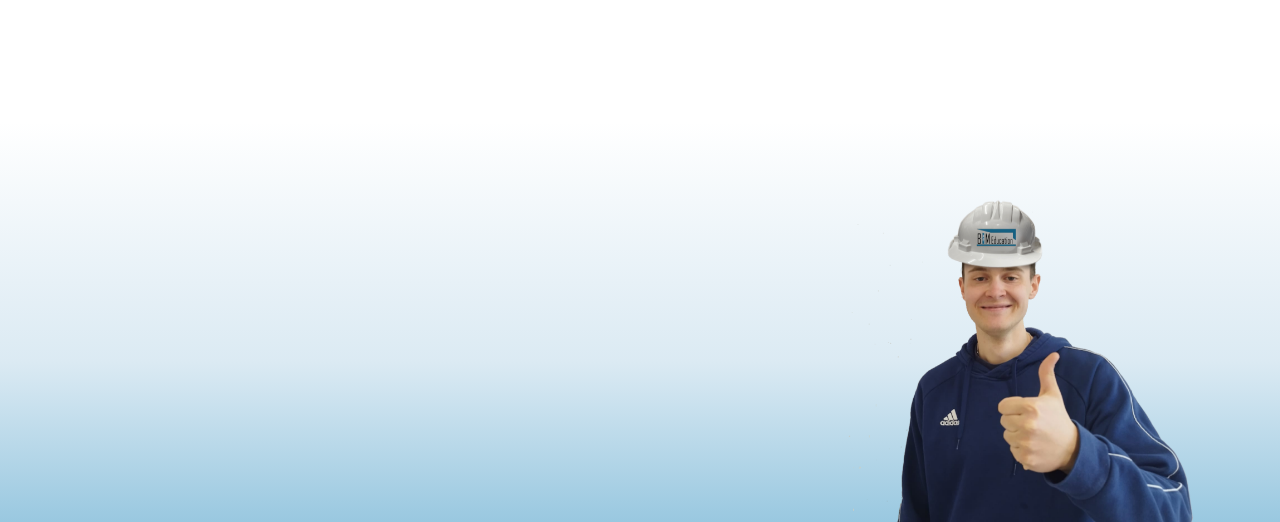
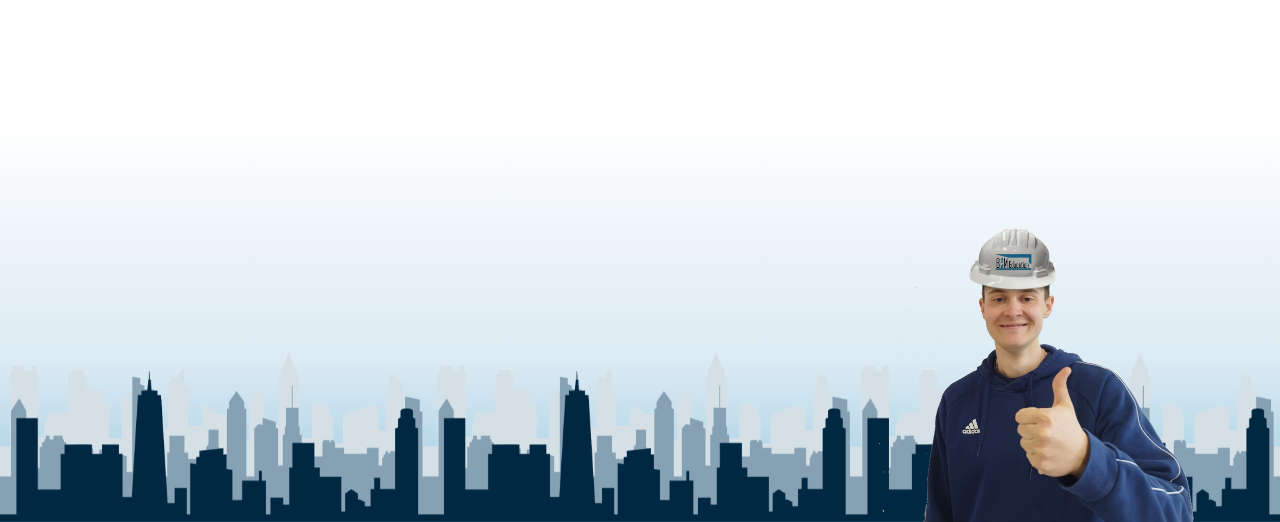
Before and after one commit to danzerderdon/P3-Open-Bim-Platform, a Django app: page / in a window 1280 px wide. Shown: the part 278-800 px from the top of the page. Run offline with Django 5.2, Linux system fonts and the light colour scheme; a user stored in the database is signed in.

Commit message:
skyline asset

```diff
--- a/tutorials/static/css/style3.css
+++ b/tutorials/static/css/style3.css
@@ -113,7 +113,18 @@ form button:hover {
   bottom: 0;
   right: 6.33%;
   /* Optional: Passe Größe an, falls gewünscht */
-  max-width: 350px;
+  max-width: 25%;
   height: auto;
   z-index: 100; /* falls nötig, damit es über anderem Inhalt liegt */
 }
+
+.city-footer-image {
+  position: fixed;
+  bottom: 0;
+  right: 0%;
+  /* Optional: Passe Größe an, falls gewünscht */
+  max-width: 100%;
+  transparent: 30%
+  height: auto;
+  z-index: 100; /* falls nötig, damit es über anderem Inhalt liegt */
+}
--- a/tutorials/templates/tutorials/home.html
+++ b/tutorials/templates/tutorials/home.html
@@ -30,6 +30,18 @@
         <form action="{% url 'change_role' %}" method="get" style="display:inline;">
             <button type="submit">Rolle ändern</button>
         </form>
+
+    <div style="margin-top: 50px; text-align: center;">
+        <img class="city-footer-image" src="{% static 'images/Footer.png' %}" alt="">
+
+    </div>
+
+        <!-- 👇 Dein Bild unten auf der Seite -->
+    <div style="margin-top: 50px; text-align: center;">
+        <img class="fixed-footer-image" src="{% static 'images/Max_good_Job.png' %}" alt="Max Good Job">
+
+    </div>
+
     {% else %}
         <p>Willkommen, bitte logge dich ein oder registriere dich:</p>
 
@@ -42,12 +54,13 @@
         <form action="{% url 'register' %}" method="get" style="display:inline; margin-left: 10px;">
             <button type="submit">Registrieren</button>
         </form>
+
+<div style="margin-top: 50px; text-align: center;">
+        <img class="city-footer-image" src="{% static 'images/Footer.png' %}" alt="">
+
+    </div>
     {% endif %}
 
-    <!-- 👇 Dein Bild unten auf der Seite -->
-    <div style="margin-top: 50px; text-align: center;">
-        <img class="fixed-footer-image" src="{% static 'images/Max_good_Job.png' %}" alt="Max Good Job">
 
-    </div>
 
 {% endblock %}
```
Also changed, not shown: db.sqlite3, tutorials/static/images/Footer.png (added).
